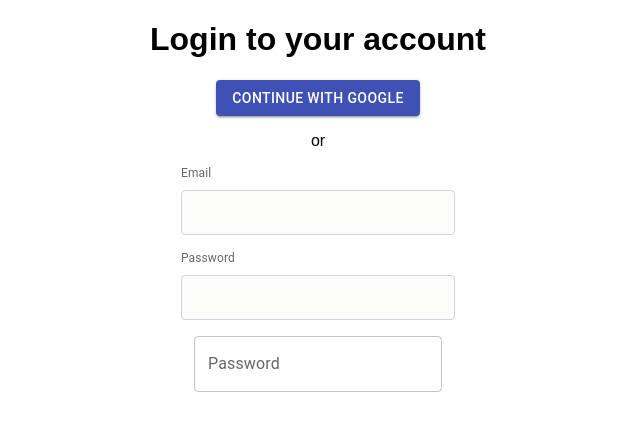
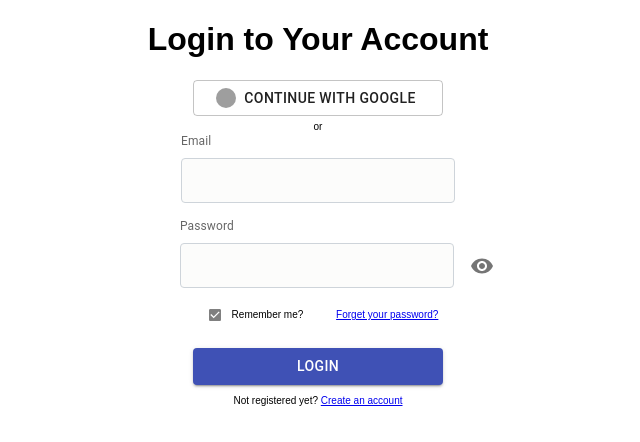
Before and after one commit to michelleangelac/planusorbital, a React (Create React App) app: page / in a window 1280 px wide. Shown: the top 442 px of the page, without its empty margins (322-962 px from the left). Built offline with nearby package versions, Linux system fonts and the light colour scheme; grey boxes are pictures that could not be loaded.

Commit message:
login & signup

```diff
--- a/src/App.js
+++ b/src/App.js
@@ -1,6 +1,8 @@
 import "./styles.css";
 import PageLogin from "./pages/PageLogin";
+import PageSignUp from "./pages/PageSignUp";
 
+//<PageLogin />
 export default function App() {
   return (
     <div className="App">
--- /dev/null
+++ b/src/components/BootstrapInput/BootstrapInput.js
@@ -0,0 +1,40 @@
+import { alpha, styled } from "@mui/material/styles";
+import InputBase from "@mui/material/InputBase";
+
+const BootstrapInput = styled(InputBase)(({ theme }) => ({
+  "label + &": {
+    marginTop: theme.spacing(3)
+  },
+  "& .MuiInputBase-input": {
+    borderRadius: 4,
+    position: "relative",
+    backgroundColor: theme.palette.mode === "light" ? "#fcfcfb" : "#2b2b2b",
+    border: "1px solid #ced4da",
+    fontSize: 16,
+    width: "auto",
+    padding: "10px 12px",
+    transition: theme.transitions.create([
+      "border-color",
+      "background-color",
+      "box-shadow"
+    ]),
+    fontFamily: [
+      "-apple-system",
+      "BlinkMacSystemFont",
+      '"Segoe UI"',
+      "Roboto",
+      '"Helvetica Neue"',
+      "Arial",
+      "sans-serif",
+      '"Apple Color Emoji"',
+      '"Segoe UI Emoji"',
+      '"Segoe UI Symbol"'
+    ].join(","),
+    "&:focus": {
+      boxShadow: `${alpha(theme.palette.primary.main, 0.25)} 0 0 0 0.2rem`,
+      borderColor: theme.palette.primary.main
+    }
+  }
+}));
+
+export default BootstrapInput;
--- /dev/null
+++ b/src/components/BootstrapInput/index.js
@@ -0,0 +1,2 @@
+import BootstrapInput from "./BootstrapInput";
+export default BootstrapInput;
--- /dev/null
+++ b/src/components/ControlledCheckbox/ControlledCheckbox.js
@@ -0,0 +1,22 @@
+import * as React from "react";
+import Checkbox from "@mui/material/Checkbox";
+
+export default function ControlledCheckbox() {
+  const [checked, setChecked] = React.useState(true);
+
+  const handleChange = (event) => {
+    setChecked(event.target.checked);
+  };
+
+  return (
+    <Checkbox
+      checked={checked}
+      onChange={handleChange}
+      inputProps={{ "aria-label": "controlled" }}
+      style={{
+        color: "#808080"
+      }}
+      sx={{ "& .MuiSvgIcon-root": { fontSize: 16 } }}
+    />
+  );
+}
--- /dev/null
+++ b/src/components/ControlledCheckbox/index.js
@@ -0,0 +1,2 @@
+import ControlledCheckbox from "./ControlledCheckbox";
+export default ControlledCheckbox;
--- /dev/null
+++ b/src/components/PasswordVisibility/index.js
@@ -0,0 +1,2 @@
+import PasswordVisibility from "./PasswordVisibility";
+export default PasswordVisibility;
--- a/src/pages/PageLogin.js
+++ b/src/pages/PageLogin.js
@@ -1,77 +1,127 @@
-import { Button } from "@material-ui/core";
-import TextField from "@mui/material/TextField";
-import { alpha, styled } from "@mui/material/styles";
-import InputBase from "@mui/material/InputBase";
+import * as React from "react";
+import { Button, Typography } from "@material-ui/core";
+//import TextField from "@mui/material/TextField";
+//import { alpha, styled } from "@mui/material/styles";
+//import InputBase from "@mui/material/InputBase";
 import InputLabel from "@mui/material/InputLabel";
 import FormControl from "@mui/material/FormControl";
+import Avatar from "@mui/material/Avatar";
+
+import IconButton from "@mui/material/IconButton";
+import InputAdornment from "@mui/material/InputAdornment";
+import Visibility from "@mui/icons-material/Visibility";
+import VisibilityOff from "@mui/icons-material/VisibilityOff";
+
+//import Link from "@material-ui/core/Link";
+//import FormControlLabel from "@material-ui/core/FormControlLabel";
+//import Checkbox from "@mui/material/Checkbox";
+
+import "./PageLogin.module.css";
+import BootstrapInput from "../components/BootstrapInput";
+import ControlledCheckbox from "../components/ControlledCheckbox";
+import PageSignUp from "./PageSignUp";
+
 //import { useAuth } from "../hooks/useAuth";
 
 function PageLogin() {
+  //Password visibility
+  const [values, setValues] = React.useState({
+    password: "",
+    showPassword: false
+  });
+  const handleChange = (prop) => (event) => {
+    setValues({ ...values, [prop]: event.target.value });
+  };
+
+  const handleClickShowPassword = () => {
+    setValues({
+      ...values,
+      showPassword: !values.showPassword
+    });
+  };
+
+  const handleMouseDownPassword = (event) => {
+    event.preventDefault();
+  };
   //const { signInWithGoogle } = useAuth();
-
-  const BootstrapInput = styled(InputBase)(({ theme }) => ({
-    "label + &": {
-      marginTop: theme.spacing(3)
-    },
-    "& .MuiInputBase-input": {
-      borderRadius: 4,
-      position: "relative",
-      backgroundColor: theme.palette.mode === "light" ? "#fcfcfb" : "#2b2b2b",
-      border: "1px solid #ced4da",
-      fontSize: 16,
-      width: "auto",
-      padding: "10px 12px",
-      transition: theme.transitions.create([
-        "border-color",
-        "background-color",
-        "box-shadow"
-      ]),
-      fontFamily: [
-        "-apple-system",
-        "BlinkMacSystemFont",
-        '"Segoe UI"',
-        "Roboto",
-        '"Helvetica Neue"',
-        "Arial",
-        "sans-serif",
-        '"Apple Color Emoji"',
-        '"Segoe UI Emoji"',
-        '"Segoe UI Symbol"'
-      ].join(","),
-      "&:focus": {
-        boxShadow: `${alpha(theme.palette.primary.main, 0.25)} 0 0 0 0.2rem`,
-        borderColor: theme.palette.primary.main
-      }
-    }
-  }));
 
   return (
     <>
-      <h1>Login to your account</h1>
-      <Button variant="contained" color="primary">
+      <h1>Login to Your Account</h1>
+      <Button
+        style={{ maxWidth: "250px", fontSize: "14px" }}
+        variant="outlined"
+        fullWidth
+        startIcon={
+          <Avatar
+            sx={{ width: 20, height: 20 }}
+            src={
+              "https://www.freepnglogos.com/uploads/google-logo-png/google-logo-png-webinar-optimizing-for-success-google-business-webinar-13.png"
+            }
+          />
+        }
+      >
         Continue with Google
       </Button>
-      <p> or </p>
+      <div class="line">
+        <span class="text" style={{ fontSize: 10 }}>
+          or
+        </span>
+        <script src="./src/index.js"></script>
+      </div>
       <FormControl variant="standard">
         <InputLabel shrink htmlFor="bootstrap-input">
           Email
         </InputLabel>
-        <BootstrapInput id="bootstrap-input" />
+        <BootstrapInput id="email-input" />
       </FormControl>
       <p> </p>
-      <FormControl variant="standard">
+      <FormControl variant="standard" style={{ marginLeft: "33px" }}>
         <InputLabel shrink htmlFor="bootstrap-input">
           Password
         </InputLabel>
-        <BootstrapInput id="bootstrap-input" />
+        <BootstrapInput
+          id="password-input"
+          type={values.showPassword ? "text" : "password"}
+          value={values.password}
+          onChange={handleChange("password")}
+          endAdornment={
+            <InputAdornment position="end">
+              <IconButton
+                aria-label="toggle password visibility"
+                onClick={handleClickShowPassword}
+                onMouseDown={handleMouseDownPassword}
+                edge="end"
+              >
+                {values.showPassword ? <VisibilityOff /> : <Visibility />}
+              </IconButton>
+            </InputAdornment>
+          }
+        />
       </FormControl>
+      <p style={{ fontSize: 10 }}>
+        {" "}
+        <ControlledCheckbox label="Remember me?"></ControlledCheckbox>
+        Remember me?{" "}
+        <a href="#" className="link" style={{ marginLeft: 30 }}>
+          Forget your password?
+        </a>
+      </p>
       <p> </p>
-      <TextField
-        id="outlined-password-input"
-        label="Password"
-        type="password"
-        autoComplete="current-password"
-      />
+      <Button
+        style={{ maxWidth: "250px", fontSize: "14px" }}
+        variant="contained"
+        color="primary"
+        fullWidth
+      >
+        Login
+      </Button>
+      <p className="signup-label" style={{ fontSize: 10 }}>
+        Not registered yet?{" "}
+        <a href="#" className="link">
+          Create an account
+        </a>
+      </p>
     </>
   );
 }
--- /dev/null
+++ b/src/pages/PageLogin.module.css
@@ -0,0 +1,15 @@
+.line {
+  display: flex;
+}
+
+.line::before,
+.line::after {
+  content: "";
+  flex: 1 1;
+  border-top: 1px solid #d3d2d3;
+  margin: auto;
+}
+
+.text {
+  margin: 0 1rem;
+}
--- /dev/null
+++ b/src/pages/PageSignUp.js
@@ -0,0 +1,133 @@
+import * as React from "react";
+import { Button, Typography } from "@material-ui/core";
+//import TextField from "@mui/material/TextField";
+//import { alpha, styled } from "@mui/material/styles";
+//import InputBase from "@mui/material/InputBase";
+import InputLabel from "@mui/material/InputLabel";
+import FormControl from "@mui/material/FormControl";
+
+import IconButton from "@mui/material/IconButton";
+import InputAdornment from "@mui/material/InputAdornment";
+import Visibility from "@mui/icons-material/Visibility";
+import VisibilityOff from "@mui/icons-material/VisibilityOff";
+
+import BootstrapInput from "../components/BootstrapInput";
+
+//Confirm password ikut keisi wkt input set pw
+//* blm warna merah?
+
+function PageSignUp() {
+  //Password visibility
+  const [values, setValues] = React.useState({
+    password: "",
+    showPassword: false
+  });
+  const handleChange = (prop) => (event) => {
+    setValues({ ...values, [prop]: event.target.value });
+  };
+
+  const handleClickShowPassword = () => {
+    setValues({
+      ...values,
+      showPassword: !values.showPassword
+    });
+  };
+
+  const handleMouseDownPassword = (event) => {
+    event.preventDefault();
+  };
+
+  //const { signInWithGoogle } = useAuth();
+
+  return (
+    <>
+      <h1>Sign Up</h1>
+      <FormControl variant="standard">
+        <InputLabel shrink htmlFor="usn-input">
+          Username*
+        </InputLabel>
+        <BootstrapInput id="usn-bootstrap" />
+      </FormControl>
+      <p> </p>
+      <FormControl variant="standard">
+        <InputLabel shrink htmlFor="fname-input">
+          Full Name*
+        </InputLabel>
+        <BootstrapInput id="fname-bootstrap" />
+      </FormControl>
+      <p> </p>
+      <FormControl variant="standard">
+        <InputLabel shrink htmlFor="email-input">
+          Email Address*
+        </InputLabel>
+        <BootstrapInput id="email-bootstrap" />
+      </FormControl>
+      <p> </p>
+      <FormControl variant="standard">
+        <InputLabel shrink htmlFor="faculty-input">
+          Faculty
+        </InputLabel>
+        <BootstrapInput id="faculty-bootstrap" />
+      </FormControl>
+      <p> </p>
+      <FormControl variant="standard" style={{ marginLeft: "33px" }}>
+        <InputLabel shrink htmlFor="bootstrap-input">
+          Set Password*
+        </InputLabel>
+        <BootstrapInput
+          id="password-input"
+          type={values.showPassword ? "text" : "password"}
+          value={values.password}
+          onChange={handleChange("password")}
+          endAdornment={
+            <InputAdornment position="end">
+              <IconButton
+                aria-label="toggle password visibility"
+                onClick={handleClickShowPassword}
+                onMouseDown={handleMouseDownPassword}
+                edge="end"
+              >
+                {values.showPassword ? <VisibilityOff /> : <Visibility />}
+              </IconButton>
+            </InputAdornment>
+          }
+        />
+      </FormControl>
+      <p> </p>
+      <FormControl variant="standard" style={{ marginLeft: "33px" }}>
+        <InputLabel shrink htmlFor="bootstrap-input">
+          Confirm Password*
+        </InputLabel>
+        <BootstrapInput
+          id="password-input"
+          type={values.showPassword ? "text" : "password"}
+          value={values.password}
+          onChange={handleChange("password")}
+          endAdornment={
+            <InputAdornment position="end">
+              <IconButton
+                aria-label="toggle password visibility"
+                onClick={handleClickShowPassword}
+                onMouseDown={handleMouseDownPassword}
+                edge="end"
+              >
+                {values.showPassword ? <VisibilityOff /> : <Visibility />}
+              </IconButton>
+            </InputAdornment>
+          }
+        />
+      </FormControl>
+      <p> </p>
+      <Button
+        style={{ maxWidth: "220px", fontSize: 14 }}
+        variant="contained"
+        color="primary"
+        fullWidth
+      >
+        Sign Up
+      </Button>
+    </>
+  );
+}
+
+export default PageSignUp;
```
Also changed, not shown: src/components/PasswordVisibility/PasswordVisibility.js (added, +64 -0 lines).
